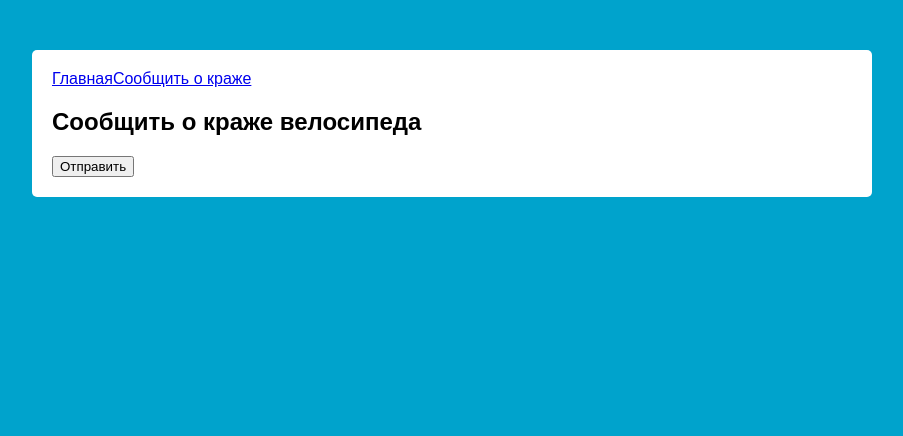
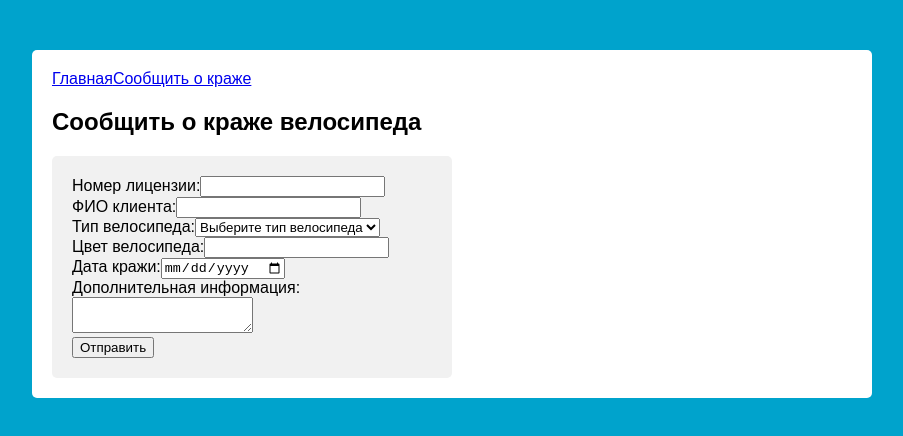
Before and after one commit to Youppi1989/Bike-Rentall-App, a React (Create React App) app: page /report-theft in a window 1280 px wide. Shown: the top 436 px of the page, without its empty margins (188-1091 px from the left). Built offline with nearby package versions, Linux system fonts and the light colour scheme.

Commit message:
Update TheftReportForm.js

```diff
--- a/src/components/TheftReportForm.js
+++ b/src/components/TheftReportForm.js
@@ -1,22 +1,82 @@
-import React from "react";
+import React, { useState } from "react";
 import { useNavigate } from "react-router-dom";
 
 const TheftReportForm = () => {
   const navigate = useNavigate();
+  const [bikeType, setBikeType] = useState("");
+  const [color, setColor] = useState("");
+  const [date, setDate] = useState("");
+  const [additionalInfo, setAdditionalInfo] = useState("");
 
   const handleSubmit = (e) => {
     e.preventDefault();
-    // Отправка формы и обработка данных
-    // После успешной отправки формы
-    navigate(`/theft-report/123`); // Замените "123" на фактический идентификатор отчета о краже
+    navigate(`/theft-reports`);
+  };
+
+  const handleBikeTypeChange = (e) => {
+    setBikeType(e.target.value);
+  };
+
+  const handleColorChange = (e) => {
+    setColor(e.target.value);
+  };
+
+  const handleDateChange = (e) => {
+    setDate(e.target.value);
+  };
+
+  const handleAdditionalInfoChange = (e) => {
+    setAdditionalInfo(e.target.value);
   };
 
   return (
-    <form onSubmit={handleSubmit}>
+    <div>
       <h2>Сообщить о краже велосипеда</h2>
-      {/* Остальные поля формы */}
-      <button type="submit">Отправить</button>
-    </form>
+      <form onSubmit={handleSubmit} className="form">
+        <div className="form-row">
+          <label>
+            Номер лицензии:
+            <input type="text" name="licenseNumber" />
+          </label>
+        </div>
+        <div className="form-row">
+          <label>
+            ФИО клиента:
+            <input type="text" name="fullName" />
+          </label>
+        </div>
+        <div className="form-row">
+          <label>
+            Тип велосипеда:
+            <select name="bikeType" value={bikeType} onChange={handleBikeTypeChange}>
+              <option value="">Выберите тип велосипеда</option>
+              <option value="Горный">Горный</option>
+              <option value="Шоссейный">Шоссейный</option>
+              <option value="Гибридный">Гибридный</option>
+            </select>
+          </label>
+        </div>
+        <div className="form-row">
+          <label>
+            Цвет велосипеда:
+            <input type="text" name="color" value={color} onChange={handleColorChange} />
+          </label>
+        </div>
+        <div className="form-row">
+          <label>
+            Дата кражи:
+            <input type="date" name="date" value={date} onChange={handleDateChange} />
+          </label>
+        </div>
+        <div className="form-row">
+          <label>
+            Дополнительная информация:
+            <textarea name="additionalInfo" value={additionalInfo} onChange={handleAdditionalInfoChange} />
+          </label>
+        </div>
+        <button type="button-submit">Отправить</button>
+      </form>
+    </div>
   );
 };
 
```
